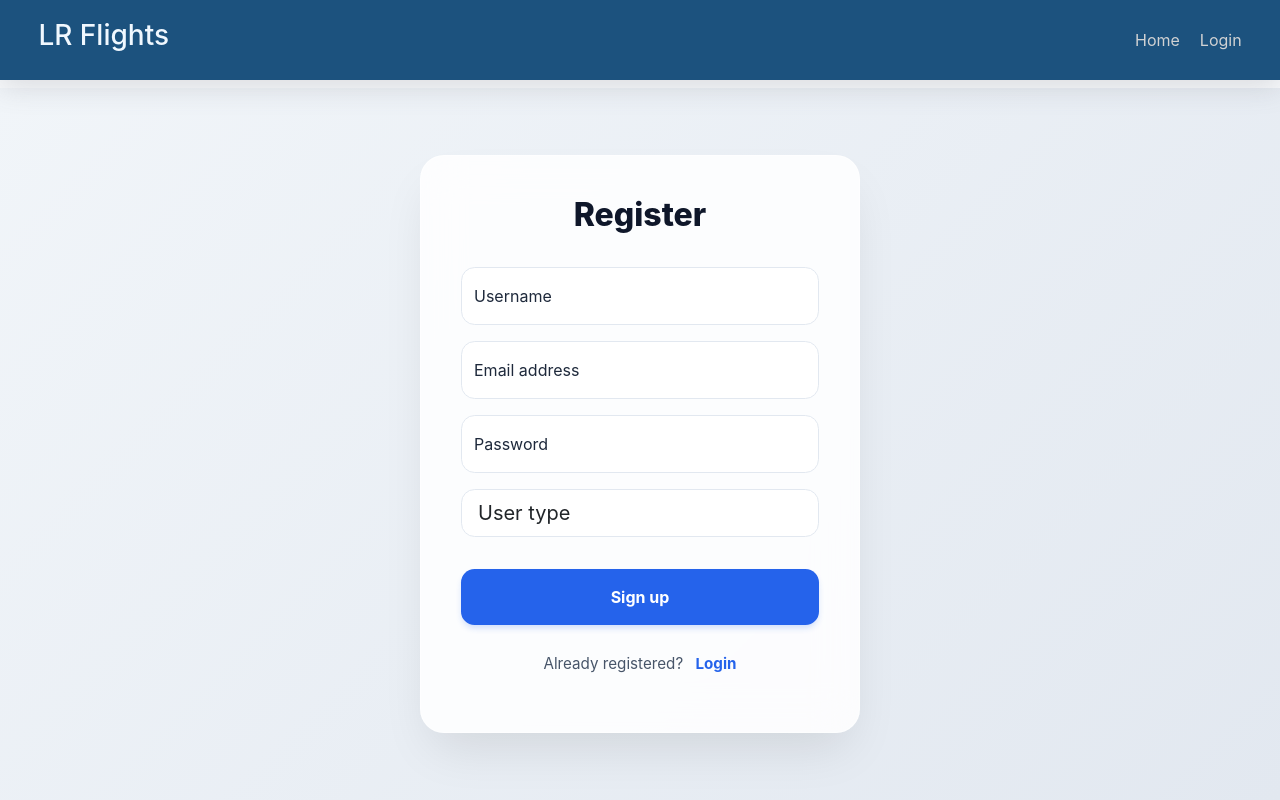
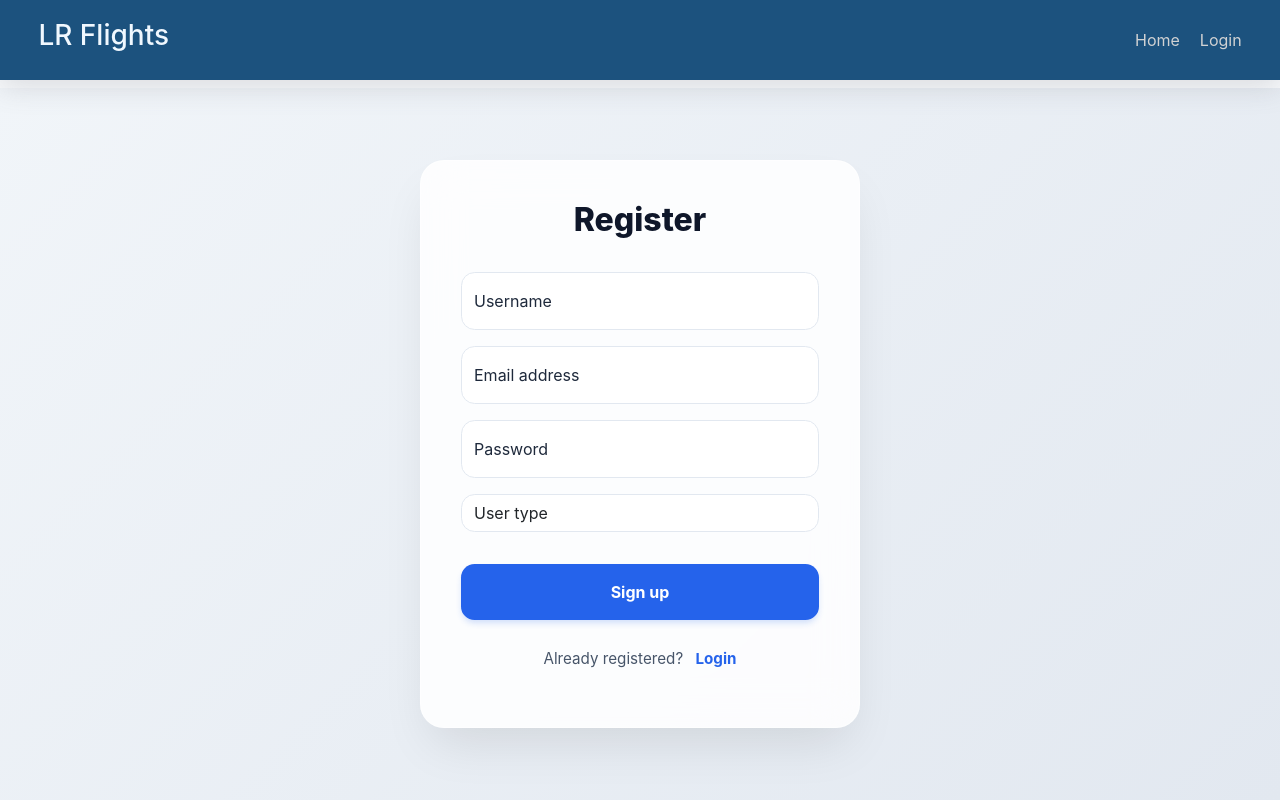
Before and after one commit to lithin26/flight-booking-app, a React (Create React App) app in the folder client/: page /auth in a window 1280 px wide. Both pictures are taken after a click on the element "Register". Built offline with nearby package versions, Linux system fonts and the light colour scheme; no server answers.

Commit message:
Fix usertype select box font size to match other inputs

```diff
--- a/client/src/components/Register.jsx
+++ b/client/src/components/Register.jsx
@@ -27,7 +27,7 @@ const Register = ({setIsLogin}) => {
                                                        onChange={(e)=> setPassword(e.target.value)} />
             <label htmlFor="floatingPassword">Password</label>
         </div>
-        <select className="form-select form-select-lg mb-3" aria-label=".form-select-lg example"
+        <select className="form-select mb-3" aria-label="Default select example"
                                                       onChange={(e)=> setUsertype(e.target.value)}>
           <option value="">User type</option>
           <option value="admin">Admin</option>
```
